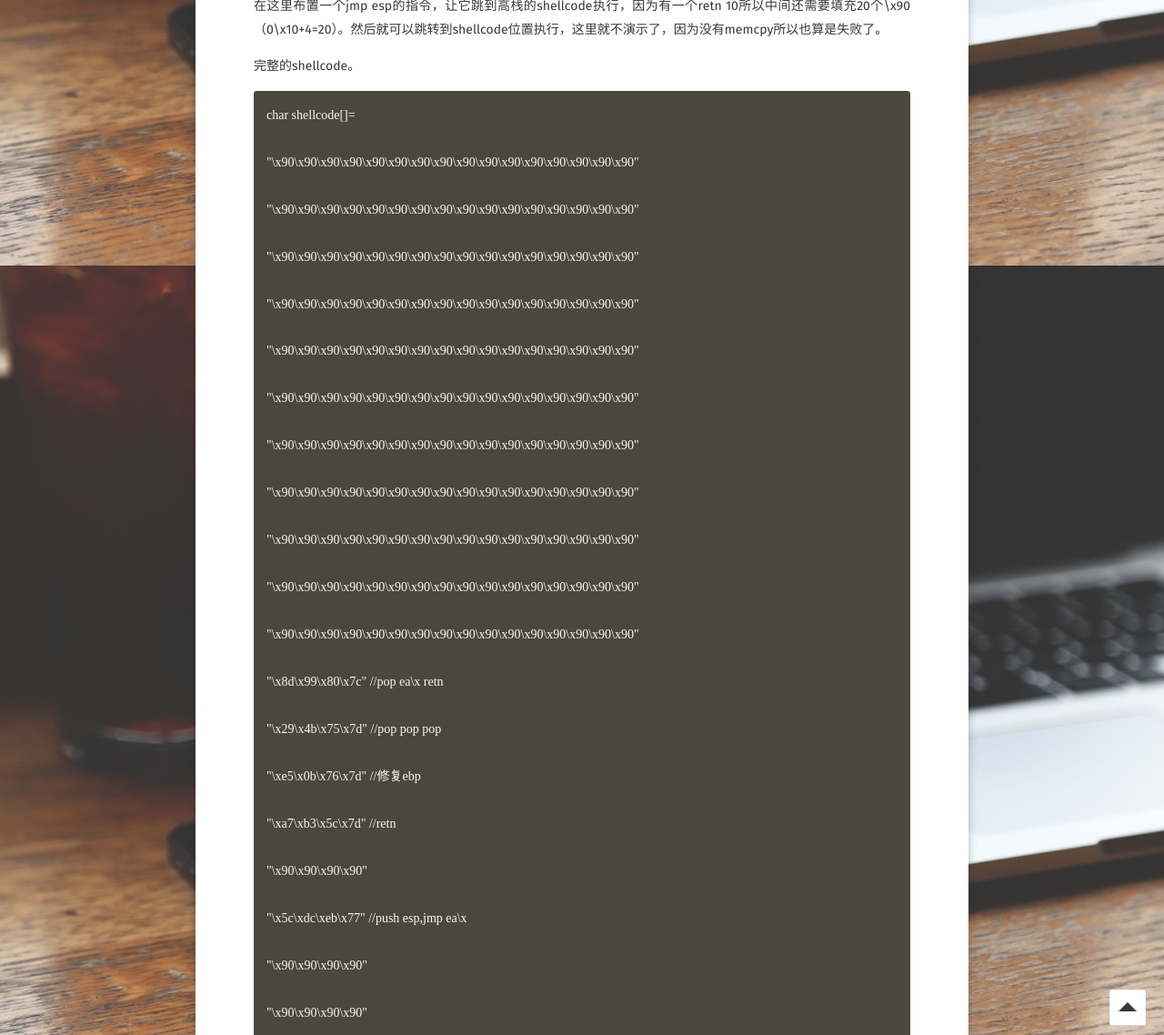
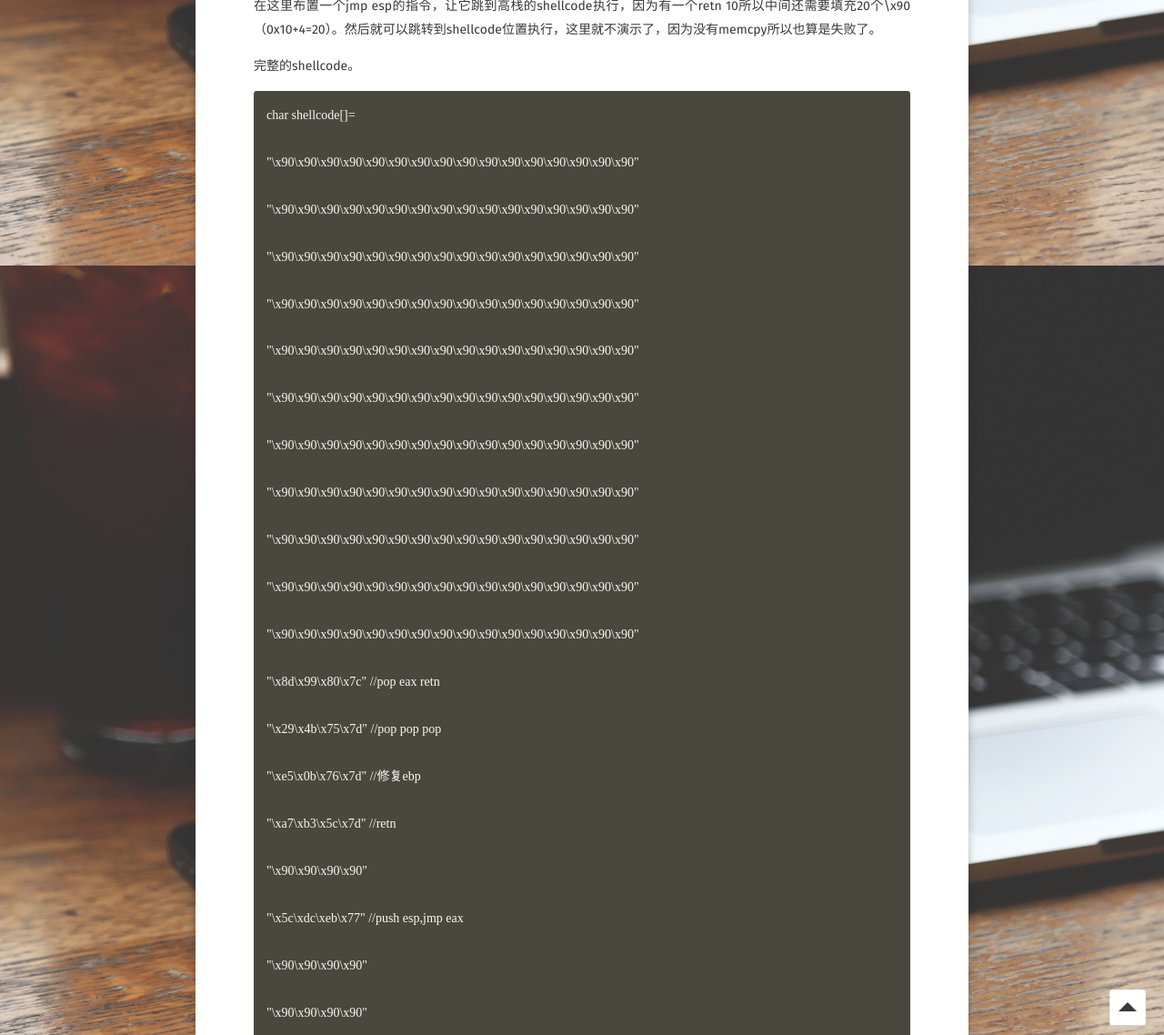
Before and after one commit to tearorca/tearorca.github.io, a Jekyll site: the page built from _posts/2019-3-29-《0day安全》DEP保护.md, in a window 1280 px wide and 1400 px high, scrolled down 22846 px. Shown: the part 262-1400 px from the top of the window at 91% size. Built offline with Jekyll 4.4.1, drawn with Linux system fonts in a browser that asks for light colours; some web fonts are replaced; comment, search, counter and statistics services are not loaded; some of the changed text lies outside the part shown.

Commit message:
Update 2019-3-29-《0day安全》DEP保护.md

```diff
--- a/_posts/2019-3-29-《0day安全》DEP保护.md
+++ b/_posts/2019-3-29-《0day安全》DEP保护.md
@@ -331,7 +331,7 @@ esp，而我们希望的是在关闭DEP之后再运行到这里，如果我们
 
 	"\x95\x8b\x1d\x5d"//ebp
 
-	"\x31\xf7\x80\x7c"//retn 0\x28
+	"\x31\xf7\x80\x7c"//retn 0x28
 
 	"\x87\xa7\x64\x7d"// jmp esp
 
@@ -355,7 +355,7 @@ esp，而我们希望的是在关闭DEP之后再运行到这里，如果我们
 
 这是函数的结构以及各个参数的说明。
 
-我们只要将第一个参数设为shellcode的起始地址，第二个参数比shellcode的大小大就行，第三个参数设为0\x40，第四个参数为某个可写地址，这样程序运行VirtualProtect之后就会把shellcode这块区域设置为可执行状态。
+我们只要将第一个参数设为shellcode的起始地址，第二个参数比shellcode的大小大就行，第三个参数设为0x40，第四个参数为某个可写地址，这样程序运行VirtualProtect之后就会把shellcode这块区域设置为可执行状态。
 
 ![](<http://ww1.sinaimg.cn/large/7fb67c86ly1g1iiiqqeyjj20lq0c4goq.jpg>)
 
@@ -440,14 +440,14 @@ ebp,esp然后接着就是几个参数的入栈，所以我们可以在运行到
 
 ![](<http://ww1.sinaimg.cn/large/7fb67c86ly1g1jp7fch6jj20dd047wef.jpg>)
 
-![](<http://ww1.sinaimg.cn/large/7fb67c86ly1g1jmu3jfl0j20de01\xdfo.jpg>)
+![](<http://ww1.sinaimg.cn/large/7fb67c86ly1g1jmu3jfl0j20de01xdfo.jpg>)
 
 作者用了这样一个指令，这个指令寻找的方法是通过机器码来找
 
 ![](<http://ww1.sinaimg.cn/large/7fb67c86ly1g1jmuz0sc4j20cm06cdfw.jpg>)
 
 一个块一个块的找，就可以找到了。这里既然有个jmp
-eax我们就要提前布置好ea\x，让它跳到我们想要的位置。
+eax我们就要提前布置好eax，让它跳到我们想要的位置。
 
 ![](<http://ww1.sinaimg.cn/large/7fb67c86ly1g1jmz0oef7j20lo02iglk.jpg>)
 
@@ -458,11 +458,11 @@ eax我们就要提前布置好ea\x，让它跳到我们想要的位置。
 在运行到retn 4后就会到ebp+0x8，所以我们需要再往下走一个位置，那样等push
 esp就可以把esp压入到ebp+0x8的位置。一个retn就可以达到目的了
 
-![](<http://ww1.sinaimg.cn/large/7fb67c86ly1g1jps36c5vj20z70i\x0ua.jpg>)
+![](<http://ww1.sinaimg.cn/large/7fb67c86ly1g1jps36c5vj20z70ix0ua.jpg>)
 
 ![](<http://ww1.sinaimg.cn/large/7fb67c86ly1g1jpsopyspj20z90i3tab.jpg>)
 
-这样我们就完成了对ebp+0\x8的修改，接下来就是ebp+0\x14的位置，我们现在在ebp+0\x8的位置，只要往下再走三个位置就可以到ebp+0\x14，所以说我们这里jmp
+这样我们就完成了对ebp+0x8的修改，接下来就是ebp+0\x14的位置，我们现在在ebp+0x8的位置，只要往下再走三个位置就可以到ebp+0x14，所以说我们这里jmp
 eax，就要在eax上放3个连续的pop就可以达到目的
 
 ![](<http://ww1.sinaimg.cn/large/7fb67c86ly1g1jp\xb8h13j21000jydhv.jpg>)
@@ -475,7 +475,7 @@ Retn还是返回到push esp的位置。
 用了memcpy就是这样的情况，函数都不知道去哪了
 ![](http://ww1.sinaimg.cn/large/7fb67c86gy1g1kxe9yc68j20ok0exdgn.jpg)
 
-接下来还是回到ea\x里的三个pop，所以我们要在后面的第三个位置布置VirtualProtect函数的切入点。
+接下来还是回到eax里的三个pop，所以我们要在后面的第三个位置布置VirtualProtect函数的切入点。
 
 ![](<http://ww1.sinaimg.cn/large/7fb67c86ly1g1jq2ez6rlj20zt0ic760.jpg>)
 
@@ -488,7 +488,7 @@ Retn还是返回到push esp的位置。
 ![](<http://ww1.sinaimg.cn/large/7fb67c86ly1g1jq5shwaaj211e0jlmz8.jpg>)
 
 在这里布置一个jmp esp的指令，让它跳到高栈的shellcode执行，因为有一个retn
-10所以中间还需要填充20个\x90（0\x10+4=20）。然后就可以跳转到shellcode位置执行，这里就不演示了，因为没有memcpy所以也算是失败了。
+10所以中间还需要填充20个\x90（0x10+4=20）。然后就可以跳转到shellcode位置执行，这里就不演示了，因为没有memcpy所以也算是失败了。
 
 完整的shellcode。
 
@@ -516,7 +516,7 @@ Retn还是返回到push esp的位置。
 
 	"\x90\x90\x90\x90\x90\x90\x90\x90\x90\x90\x90\x90\x90\x90\x90\x90"
 
-	"\x8d\x99\x80\x7c" //pop ea\x retn
+	"\x8d\x99\x80\x7c" //pop eax retn
 
 	"\x29\x4b\x75\x7d" //pop pop pop
 
@@ -526,13 +526,13 @@ Retn还是返回到push esp的位置。
 
 	"\x90\x90\x90\x90"
 
-	"\x5c\xdc\xeb\x77" //push esp,jmp ea\x
+	"\x5c\xdc\xeb\x77" //push esp,jmp eax
 
 	"\x90\x90\x90\x90"
 
 	"\x90\x90\x90\x90"
 
-	"\x5c\xdc\xeb\x77" //push esp,jmp ea\x
+	"\x5c\xdc\xeb\x77" //push esp,jmp eax
 
 	"\x90\x90\x90\x90"
 
@@ -614,14 +614,14 @@ Retn还是返回到push esp的位置。
 	}
 
 实验环境：
-![](http://ww1.sinaimg.cn/large/7fb67c86ly1g1jsp9hn\xsj20i60c5ac2.jpg)
+![](http://ww1.sinaimg.cn/large/7fb67c86ly1g1jsp9hnxsj20i60c5ac2.jpg)
 
 VirtualAlloc函数的具体实现流程
-![](http://ww1.sinaimg.cn/large/7fb67c86ly1g1jstb\xcw\xj20a707bwfd.jpg)
+![](http://ww1.sinaimg.cn/large/7fb67c86ly1g1jstbxcwxj20a707bwfd.jpg)
 整体的应该和前面的VirtualProtect差不多，都是对几个调用的参数进行布置，而且VirtualAlloc中的参数不存在动态确定的问题，所以可以直接布置在shellcode
 
 作者给出的参数是这样的，具体可以在MSDN里面查看
-![](http://ww1.sinaimg.cn/large/7fb67c86ly1g1jsy\xy28nj20lb05uq4w.jpg)
+![](http://ww1.sinaimg.cn/large/7fb67c86ly1g1jsyxy28nj20lb05uq4w.jpg)
 
 和前面一样的方法找到函数所在的位置,在call的地方作为切入点
 
@@ -632,7 +632,7 @@ VirtualAlloc函数的具体实现流程
 首先还是老套路，先修复下ebp（不修复的话ebp位置差的有点远）
 ![](http://ww1.sinaimg.cn/large/7fb67c86ly1g1jte6759vj21070kgtao.jpg)
 修复完之后看下栈就可以开始布置shellcode了
-![](http://ww1.sinaimg.cn/large/7fb67c86ly1g1jtflwq1lj20z\x0lm40d.jpg)
+![](http://ww1.sinaimg.cn/large/7fb67c86ly1g1jtflwq1lj20zx0lm40d.jpg)
 这里因为memcpy的原因，所以还是用strcpy来代替，作者给出的参数里的\x00全部用\x11替代。
 ![](http://ww1.sinaimg.cn/large/7fb67c86ly1g1jtmc5401j20y40jvmz2.jpg)
 已经完成了布置栈，接下来的问题就是我们该如何拿回程序的控制权
```
Also changed, not shown: other parts of _posts/2019-3-29-《0day安全》DEP保护.md (+1 -1 lines).
